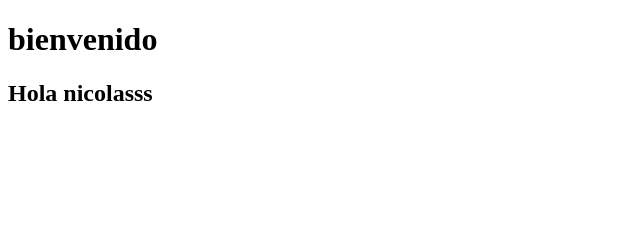
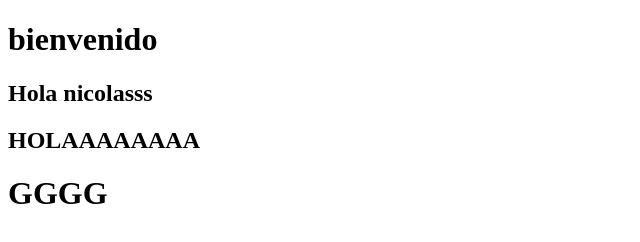
Before and after one commit to 17820057/FERTICOM, a plain HTML site: page inicio/inicio.html in a window 1280 px wide. Shown: the whole page, without its empty margins (0-640 px from the left). Drawn offline with Linux system fonts and the light colour scheme.

Commit message:
FEAT UPDATE FERTICON

```diff
--- a/inicio/inicio.html
+++ b/inicio/inicio.html
@@ -9,5 +9,7 @@
 <body>
     <h1>bienvenido</h1>
     <h2>Hola nicolasss</h2>
+    <H2>HOLAAAAAAAA</H2>
+    <H1>GGGG</H1>
 </body>
 </html>
```
